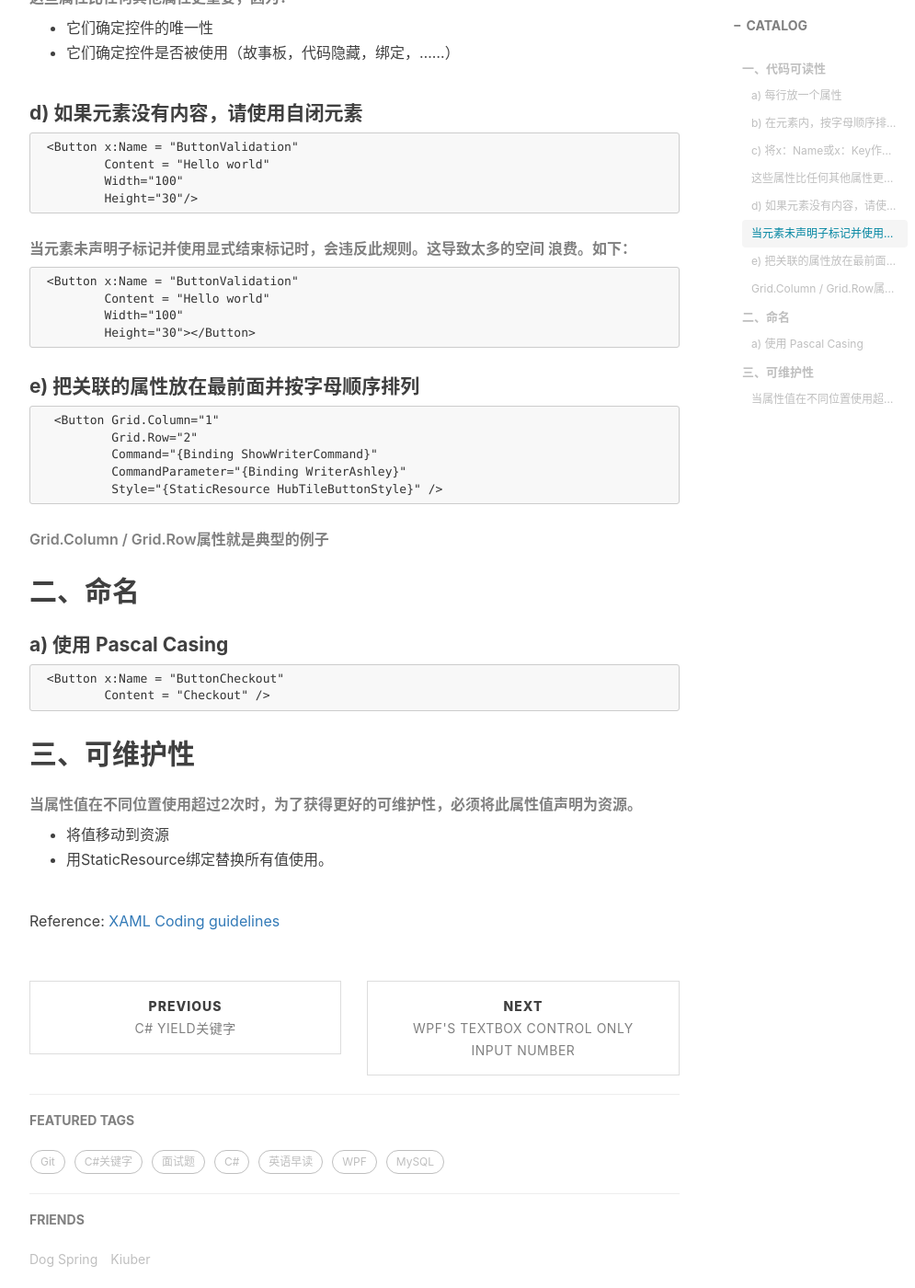
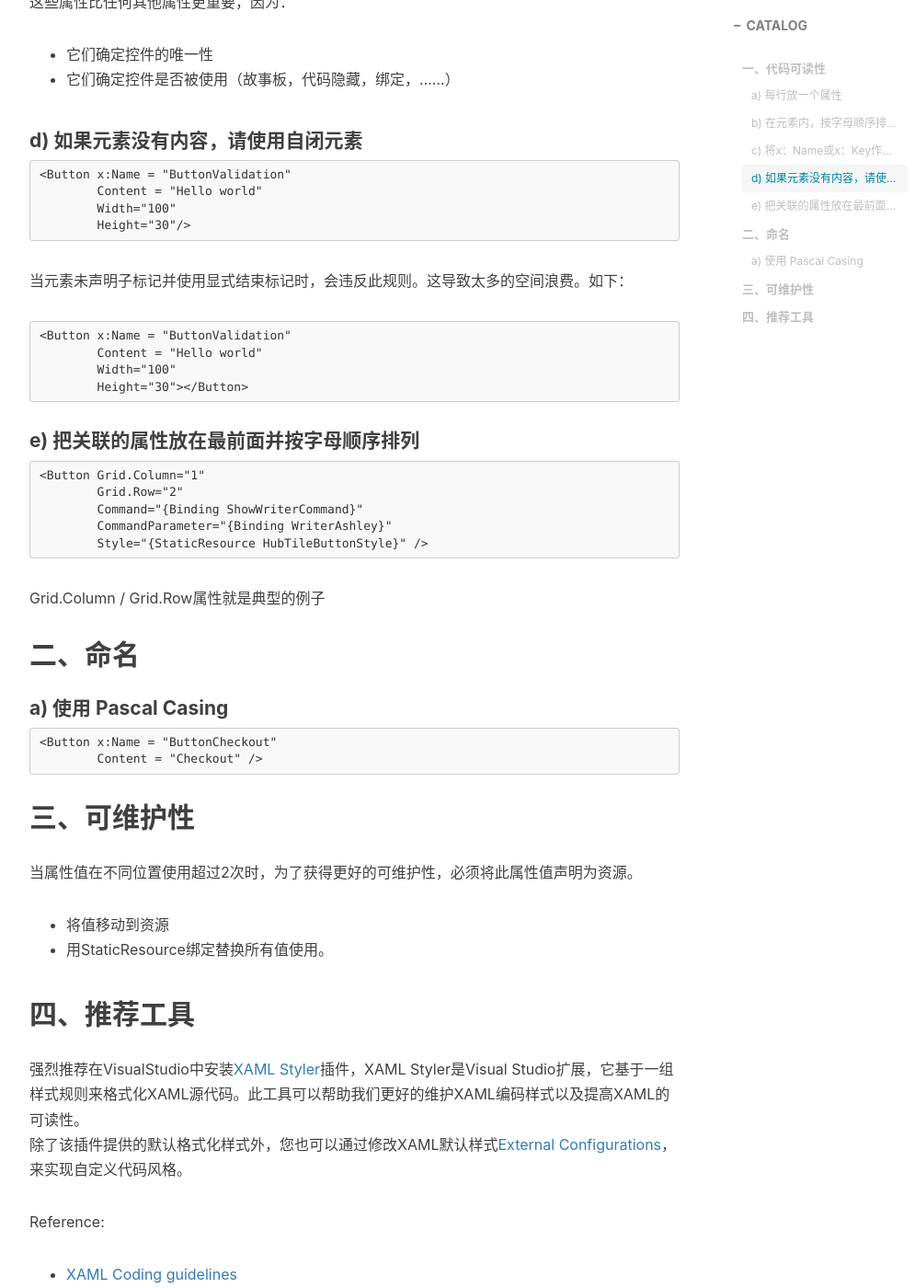
Before and after one commit to hongjiapeng/hongjiapeng.github.io, a Jekyll site: the page built from _posts/2019-08-22-XAML编码规范.md, in a window 1280 px wide and 1400 px high, scrolled down 1156 px. Shown: the whole window at 92% size, without its empty margins (233-1228 px from the left). Built offline with Jekyll 4.4.1, drawn with Linux system fonts in a browser that asks for light colours; nearby versions of some CDN libraries; comment, search, counter and statistics services are not loaded.

Commit message:
update blog

````diff
--- a/_posts/2019-08-22-XAML编码规范.md
+++ b/_posts/2019-08-22-XAML编码规范.md
@@ -26,78 +26,78 @@ tags:
 
 #### b) 在元素内，按字母顺序排序属性
 
-
 ```
-  <Image Source="/Assets/Shares/NeutralImage.png"
-         Height="125"
-         HorizontalAlignment="Center"
-     	 Width="125"
-         Stretch="UniformToFill"
-         VerticalAlignment="Center" />
+<Image Source="/Assets/Shares/NeutralImage.png"
+       Height="125"
+       HorizontalAlignment="Center"
+       Width="125"
+       Stretch="UniformToFill"
+       VerticalAlignment="Center" />
 ```
-
 
 #### c)	将x：Name或x：Key作为第一个属性
 
-
 ```
- <Button x:Name = "ButtonValidation"
-         Content = "Hello world"
-         Width="100"
-         Height="30"/>
+<Button x:Name = "ButtonValidation"
+        Content = "Hello world"
+        Width="100"
+        Height="30"/>
 ```
 
-###### 这些属性比任何其他属性更重要，因为：
+这些属性比任何其他属性更重要，因为：
 - 它们确定控件的唯一性
 - 它们确定控件是否被使用（故事板，代码隐藏，绑定，......）
 
 #### d)	如果元素没有内容，请使用自闭元素
 
+```
+<Button x:Name = "ButtonValidation"
+        Content = "Hello world"
+        Width="100"
+        Height="30"/>
+```
+
+当元素未声明子标记并使用显式结束标记时，会违反此规则。这导致太多的空间浪费。如下：
 
 ```
- <Button x:Name = "ButtonValidation"
-         Content = "Hello world"
-         Width="100"
-         Height="30"/>
-```
-
-###### 当元素未声明子标记并使用显式结束标记时，会违反此规则。这导致太多的空间 浪费。如下：
-
-
-```
- <Button x:Name = "ButtonValidation"
-         Content = "Hello world"
-         Width="100"
-         Height="30"></Button>
+<Button x:Name = "ButtonValidation"
+        Content = "Hello world"
+        Width="100"
+        Height="30"></Button>
 ```
 
 #### e)	把关联的属性放在最前面并按字母顺序排列
 
-
 ```
-  <Button Grid.Column="1"
-          Grid.Row="2"
-          Command="{Binding ShowWriterCommand}"
-          CommandParameter="{Binding WriterAshley}"
-          Style="{StaticResource HubTileButtonStyle}" />
+<Button Grid.Column="1"
+        Grid.Row="2"
+        Command="{Binding ShowWriterCommand}"
+        CommandParameter="{Binding WriterAshley}"
+        Style="{StaticResource HubTileButtonStyle}" />
 ```
 
-###### Grid.Column / Grid.Row属性就是典型的例子
+Grid.Column / Grid.Row属性就是典型的例子
 
 ## 二、命名
 
 #### a)	使用 Pascal Casing
 
 ```
- <Button x:Name = "ButtonCheckout"
-         Content = "Checkout" />
+<Button x:Name = "ButtonCheckout"
+        Content = "Checkout" />
 ```
 
 ## 三、可维护性
 
-###### 当属性值在不同位置使用超过2次时，为了获得更好的可维护性，必须将此属性值声明为资源。
+当属性值在不同位置使用超过2次时，为了获得更好的可维护性，必须将此属性值声明为资源。
+
 - 将值移动到资源
 - 用StaticResource绑定替换所有值使用。
 
+## 四、推荐工具
+强烈推荐在VisualStudio中安装[XAML Styler](https://github.com/Xavalon/XamlStyler)插件，XAML Styler是Visual Studio扩展，它基于一组样式规则来格式化XAML源代码。此工具可以帮助我们更好的维护XAML编码样式以及提高XAML的可读性。<br/>
+除了该插件提供的默认格式化样式外，您也可以通过修改XAML默认样式[External Configurations](https://github.com/Xavalon/XamlStyler/wiki/External-Configurations)，来实现自定义代码风格。
 
-Reference: [XAML Coding guidelines](https://github.com/cmaneu/xaml-coding-guidelines)<br>
+Reference:
+- [XAML Coding guidelines](https://github.com/cmaneu/xaml-coding-guidelines)<br>
+- [XamlStyler](https://github.com/Xavalon/XamlStyler)
````
Also changed, not shown: _posts/2020-07-01-C#编码规范.md (+1 -1 lines).
